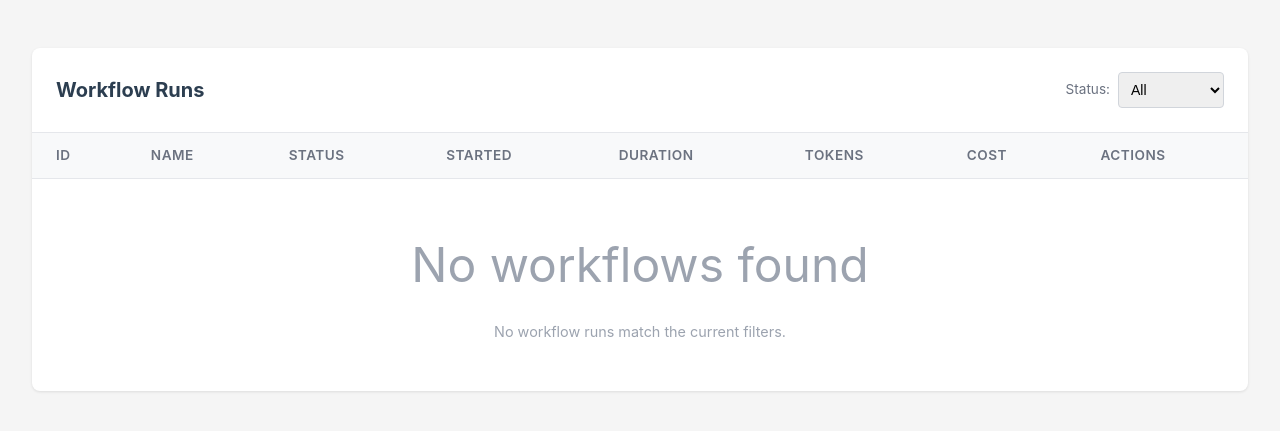
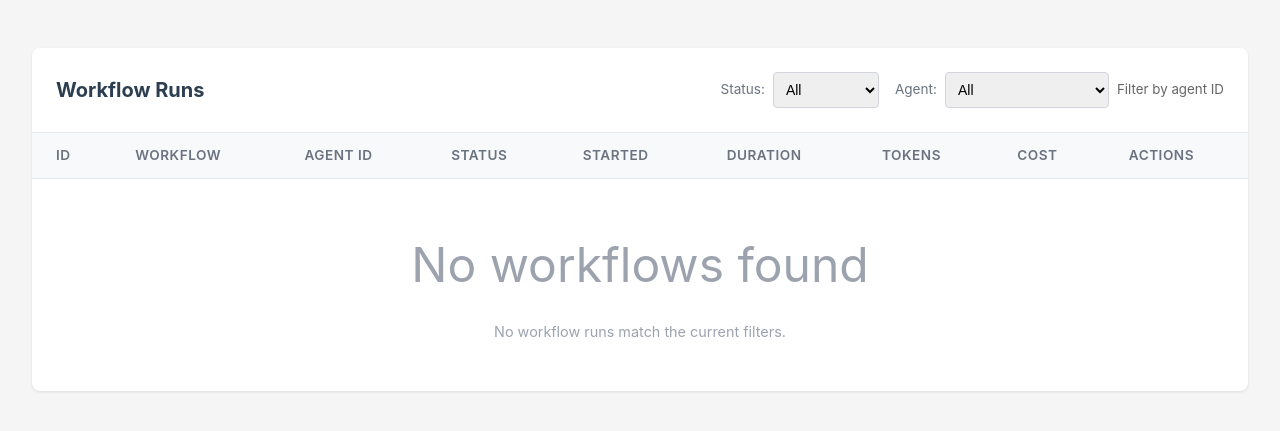
Before and after one commit to thatAverageGuy/configurable-agents, a Python web app: template src/configurable_agents/ui/dashboard/templates/workflows.html in a window 1280 px wide. Shown: the part 172-603 px from the top of the page. Run offline with Jinja, Linux system fonts and the light colour scheme; the template is opened without the code that fills it, so the values that code supplies are empty; some libraries are stand-ins or nearby versions.

Commit message:
feat(orchestrator): add agent ID to execution history
Add Agent ID column to workflow runs table:
- New column shows workflow_name if it looks like an agent execution
- Distinguishes agent executions from local workflow runs
- Add agent filter dropdown (All / Orchestrator Agents)
- Backend filter logic to show only orchestrator executions

Filter logic:
- 'orchestrator': Shows runs where workflow_name contains '-' or ends with '-agent'
- Specific agent ID: Shows runs where workflow_name == agent_id
- Empty: Shows all runs

Colspan updated from 8 to 9 in empty state.

Agent executions use workflow_name=agent_id (set in orchestrator execute endpoint).

```diff
--- a/src/configurable_agents/ui/dashboard/templates/workflows.html
+++ b/src/configurable_agents/ui/dashboard/templates/workflows.html
@@ -28,6 +28,15 @@
                         <option value="cancelled" {% if status_filter == 'cancelled' %}selected{% endif %}>Cancelled</option>
                     </select>
                 </div>
+                <div class="filter-group">
+                    <label for="agent-filter">Agent:</label>
+                    <select id="agent-filter" name="agent"
+                            onchange="window.location.href='/workflows?agent=' + this.value">
+                        <option value="">All</option>
+                        <option value="orchestrator" {% if agent_filter == 'orchestrator' %}selected{% endif %}>Orchestrator Agents</option>
+                    </select>
+                    <small style="color: #666;">Filter by agent ID</small>
+                </div>
             </div>
         </div>
 
--- a/src/configurable_agents/ui/dashboard/templates/workflows_table.html
+++ b/src/configurable_agents/ui/dashboard/templates/workflows_table.html
@@ -3,7 +3,8 @@
     <thead>
         <tr>
             <th>ID</th>
-            <th>Name</th>
+            <th>Workflow</th>
+            <th>Agent ID</th>
             <th>Status</th>
             <th>Started</th>
             <th>Duration</th>
@@ -22,6 +23,14 @@
                     </a>
                 </td>
                 <td>{{ workflow.workflow_name }}</td>
+                <td>
+                    {# Show workflow_name as Agent ID if it looks like an agent execution #}
+                    {% if workflow.workflow_name and '-' in workflow.workflow_name or workflow.workflow_name.endswith('-agent') %}
+                        <code>{{ workflow.workflow_name }}</code>
+                    {% else %}
+                        -
+                    {% endif %}
+                </td>
                 <td>{{ macros.status_badge(workflow.status) }}</td>
                 <td>{{ workflow.started_at.strftime('%Y-%m-%d %H:%M:%S') if workflow.started_at else '-' }}</td>
                 <td>{{ macros.format_duration(workflow.duration_seconds) }}</td>
@@ -44,7 +53,7 @@
             {% endfor %}
         {% else %}
             <tr>
-                <td colspan="8" class="empty-state">
+                <td colspan="9" class="empty-state">
                     <div class="empty-state-icon">No workflows found</div>
                     <p>No workflow runs match the current filters.</p>
                 </td>
```
Also changed, not shown: src/configurable_agents/ui/dashboard/routes/workflows.py (+10 -0 lines).
